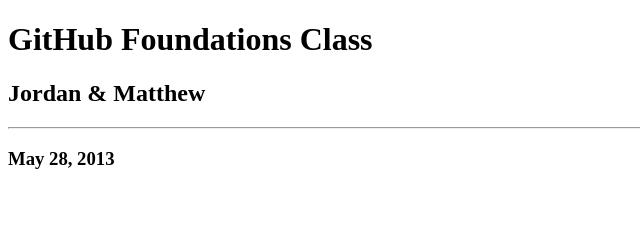
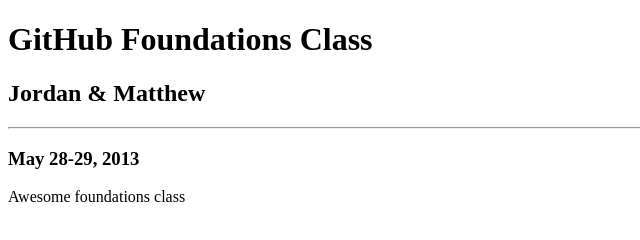
Before and after one commit to simanti/jordan, a plain HTML site: page index.html in a window 1280 px wide. Shown: the whole page, without its empty margins (0-640 px from the left). Drawn offline with Linux system fonts and the light colour scheme.

Commit message:
Add more home page content

```diff
--- a/index.html
+++ b/index.html
@@ -9,7 +9,7 @@
 		<h2>Jordan &amp; Matthew</h2>
 
 		<hr>
-		<h3>May 28, 2013</h3>
-		<p></p>
+		<h3>May 28-29, 2013</h3>
+		<p>Awesome foundations class</p>
 	</body>
 </html>
```
